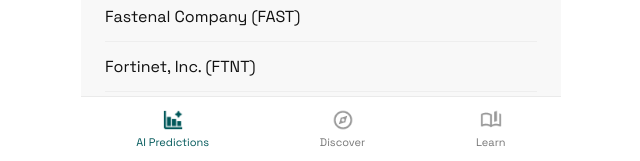
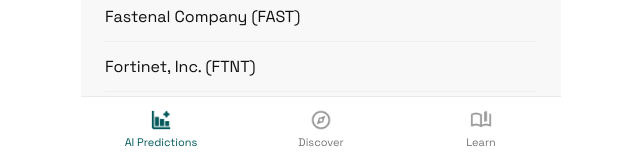
Before and after one commit to diane-ch/stock-predictor-app-idm25, a Flask app: page /ai-predictions in a window 1280 px wide. Shown: the part 2439-2600 px from the top of the page, without its empty margins (319-959 px from the left). Run offline with Flask 3, Linux system fonts and the light colour scheme; a user stored in the database is signed in; tables that the repository leaves empty hold one stand-in row (values such as "Sample post").

Commit message:
Alignment in nav bar

```diff
--- a/app/static/css/aipredictions.css
+++ b/app/static/css/aipredictions.css
@@ -175,12 +175,15 @@ html, body {
   background-color: #fff;
   border-top: 1px solid #eaeaea;
   display: flex;
-  justify-content: space-around;
+  justify-content: center;
   align-items: center;
+  padding: 0px;            /* ✅ 整体向左缩进起始 */
+  gap: 0px;                     /* ✅ 控制导航项之间的间距 */
   max-width: 480px;
   margin: 0 auto;
   z-index: 100;
 }
+
 
 .nav-item {
   display: flex;
@@ -189,6 +192,8 @@ html, body {
   font-size: 11px;
   color: #777;
   text-decoration: none;
+  flex: 1;
+  text-align: center;
 }
 
 .nav-item img {
--- a/app/static/css/discovery.css
+++ b/app/static/css/discovery.css
@@ -214,9 +214,9 @@ html, body {
   background-color: #fff;
   border-top: 1px solid #eaeaea;
   display: flex;
-  justify-content: space-around;
+  justify-content: center;
   align-items: center;
-  padding-left: 0px;            /* ✅ 整体向左缩进起始 */
+  padding: 0px;            /* ✅ 整体向左缩进起始 */
   gap: 0px;                     /* ✅ 控制导航项之间的间距 */
   max-width: 480px;
   margin: 0 auto;
@@ -231,6 +231,8 @@ html, body {
   font-size: 11px;
   color: #777;
   text-decoration: none;
+  flex: 1;
+  text-align: center;
 }
 
 .nav-item img {
--- a/app/static/css/learn.css
+++ b/app/static/css/learn.css
@@ -149,9 +149,9 @@ html, body {
   background-color: #fff;
   border-top: 1px solid #eaeaea;
   display: flex;
-  justify-content: space-around;
+  justify-content: center;
   align-items: center;
-  padding-left: 0px;            /* ✅ 整体向左缩进起始 */
+  padding: 0px;            /* ✅ 整体向左缩进起始 */
   gap: 0px;                     /* ✅ 控制导航项之间的间距 */
   max-width: 480px;
   margin: 0 auto;
@@ -166,6 +166,8 @@ html, body {
   font-size: 11px;
   color: #777;
   text-decoration: none;
+  flex: 1;
+  text-align: center;
 }
 
 .nav-item img {
```
Also changed, not shown: app/static/css/detail.css (+8 -3 lines), app/static/css/prediction_detail.css (+27 -3 lines).
